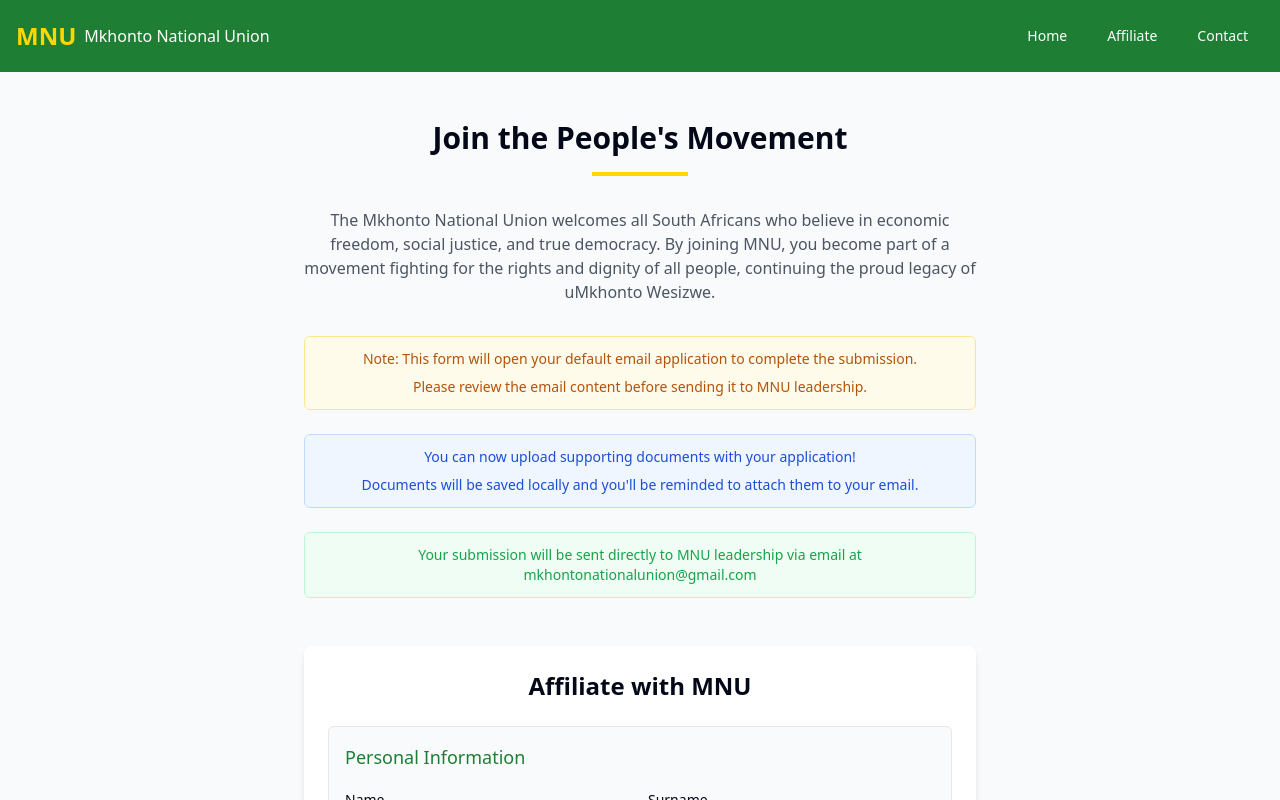
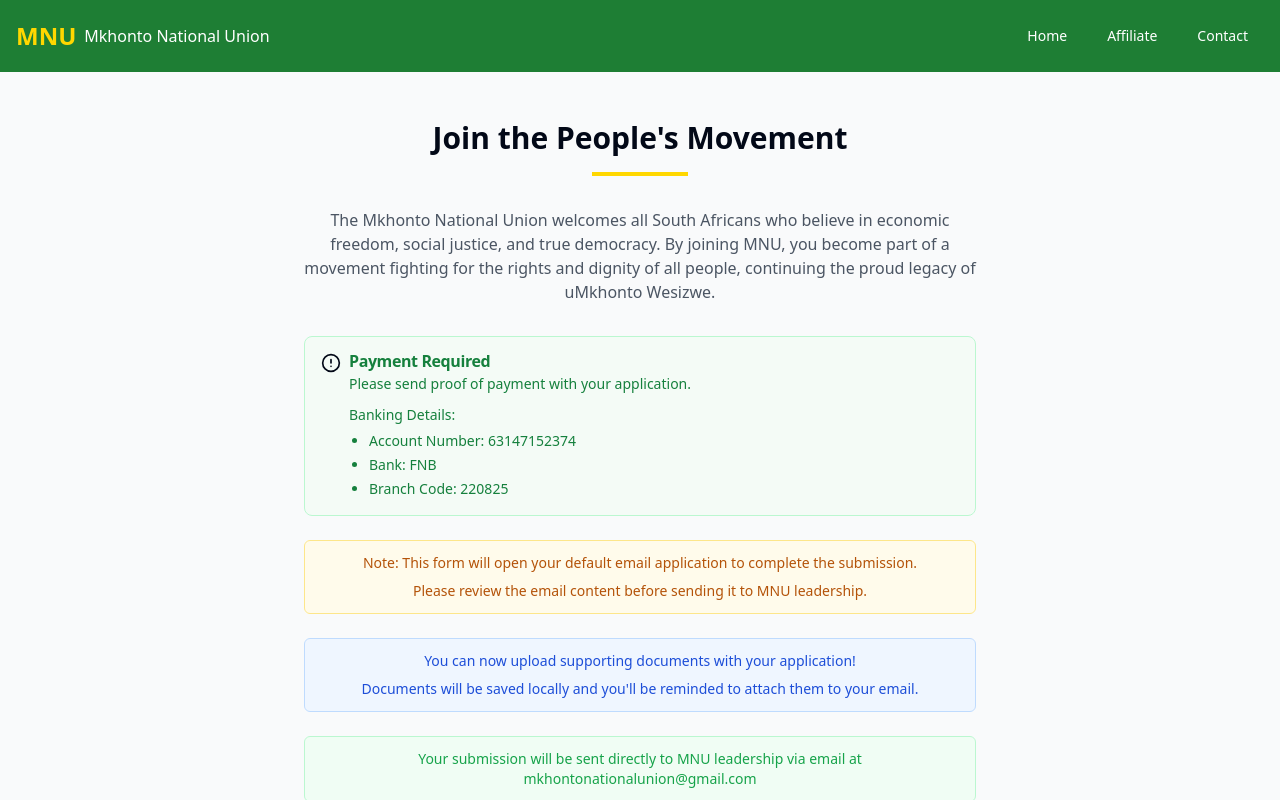
Before and after one commit to itsaot/mnu-solidarity-network, a React (Vite) app: page /affiliate in a window 1280 px wide. Shown: the top 800 px of the page. Built offline with nearby package versions, Linux system fonts and the light colour scheme.

Commit message:
Add proof of payment notification
Add a notification with banking details to the affiliation form.

```diff
--- a/src/pages/AffiliatePage.tsx
+++ b/src/pages/AffiliatePage.tsx
@@ -3,6 +3,8 @@ import React from 'react';
 import Navigation from '../components/Navigation';
 import Footer from '../components/Footer';
 import AffiliationForm from '../components/AffiliationForm';
+import { AlertCircle } from 'lucide-react';
+import { Alert, AlertTitle, AlertDescription } from "@/components/ui/alert";
 
 const AffiliatePage = () => {
   return (
@@ -18,6 +20,21 @@ const AffiliatePage = () => {
             fighting for the rights and dignity of all people, continuing the proud legacy
             of uMkhonto Wesizwe.
           </p>
+
+          <Alert className="max-w-2xl mx-auto mb-6 animate-fade-in border-green-200" style={{animationDelay: "0.25s"}}>
+            <AlertCircle className="h-5 w-5 text-green-700" />
+            <AlertTitle className="text-green-700 font-semibold">Payment Required</AlertTitle>
+            <AlertDescription className="text-green-700">
+              <p className="mb-2">Please send proof of payment with your application.</p>
+              <p className="font-medium">Banking Details:</p>
+              <ul className="list-disc pl-5 mt-1 space-y-1">
+                <li>Account Number: <span className="font-medium">63147152374</span></li>
+                <li>Bank: <span className="font-medium">FNB</span></li>
+                <li>Branch Code: <span className="font-medium">220825</span></li>
+              </ul>
+            </AlertDescription>
+          </Alert>
+
           <div className="text-center max-w-2xl mx-auto mb-6 text-amber-700 text-sm font-medium animate-fade-in bg-amber-50 p-3 rounded-md border border-amber-200" style={{animationDelay: "0.3s"}}>
             <p>Note: This form will open your default email application to complete the submission.</p>
             <p className="mt-2">Please review the email content before sending it to MNU leadership.</p>
```
